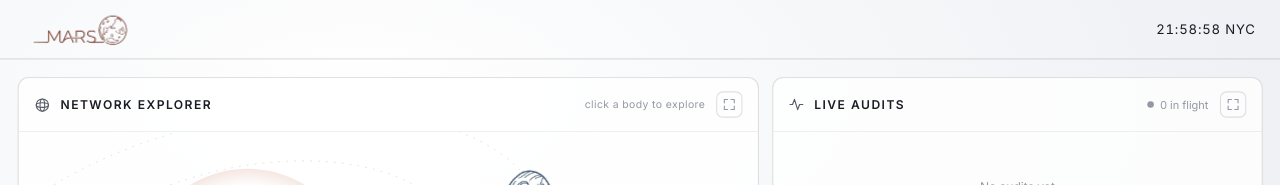
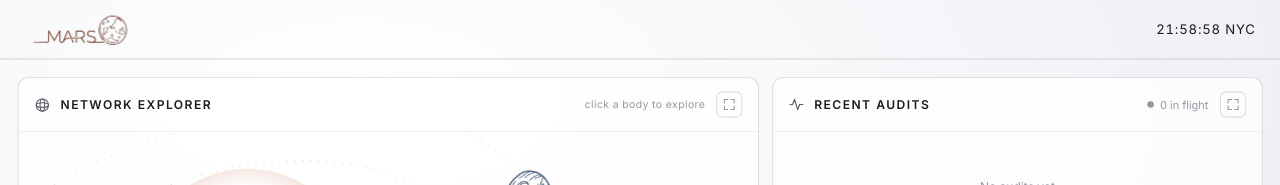
Before and after one commit to derek2403/ethnyc, a Next.js app: page /page1 in a window 1280 px wide. Shown: the top 185 px of the page. Built offline with nearby package versions, Linux system fonts and the light colour scheme.

Commit message:
chore(ui): rename Live Audits cell header to Recent Audits

```diff
--- a/components/LiveAudits.tsx
+++ b/components/LiveAudits.tsx
@@ -224,7 +224,7 @@ export default function LiveAudits() {
               <polyline points="2 12 6 12 9 4 14 20 17 12 22 12" />
             </svg>
             <span style={{ fontSize: 11, fontWeight: 600, letterSpacing: ".12em", textTransform: "uppercase", color: "var(--ink)" }}>
-              Live Audits
+              Recent Audits
             </span>
           </div>
           <div style={{ display: "flex", alignItems: "center", gap: 10 }}>
```
